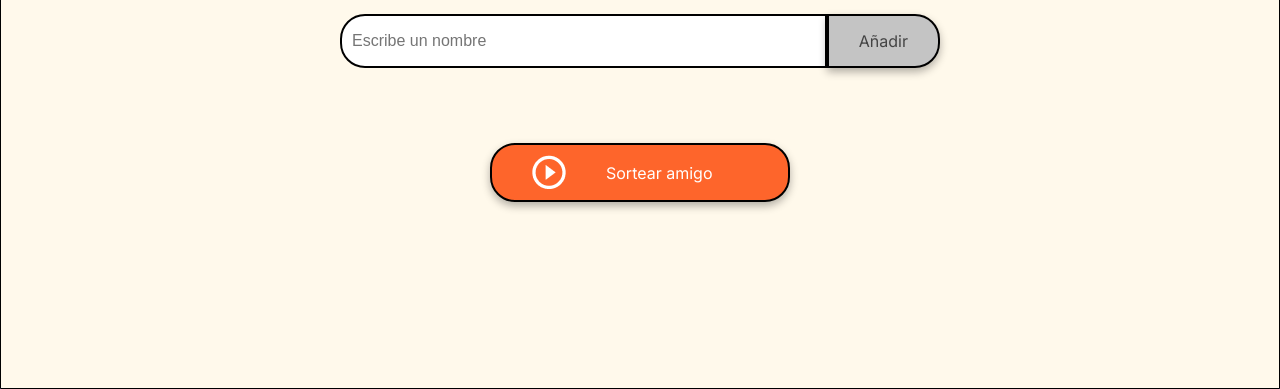
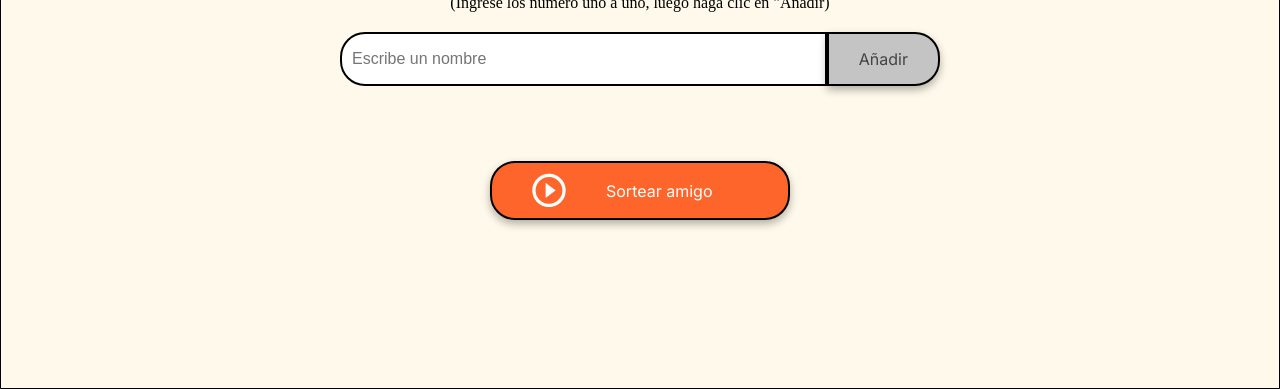
Before and after one commit to Cmmv1985/amigo-secreto, a plain HTML site: page index.html in a window 1280 px wide. Shown: the part 411-800 px from the top of the page. Drawn offline with Linux system fonts and the light colour scheme.

Commit message:
Actualizado final index.html
Se incorporó texto (<p>) con instrucciones para el ingreso de los nombres.

```diff
--- a/index.html
+++ b/index.html
@@ -19,6 +19,7 @@
 
         <section class="input-section">
             <h2 class="section-title">Digite el nombre de sus amigos</h2>
+            <p>(Ingrese los número uno a uno, luego haga clic en "Añadir)</p>
             <div class="input-wrapper">
                 <input type="text" id="amigo" class="input-name" placeholder="Escribe un nombre">
                 <button class="button-add" onclick="agregarAmigo()">Añadir</button>
```
